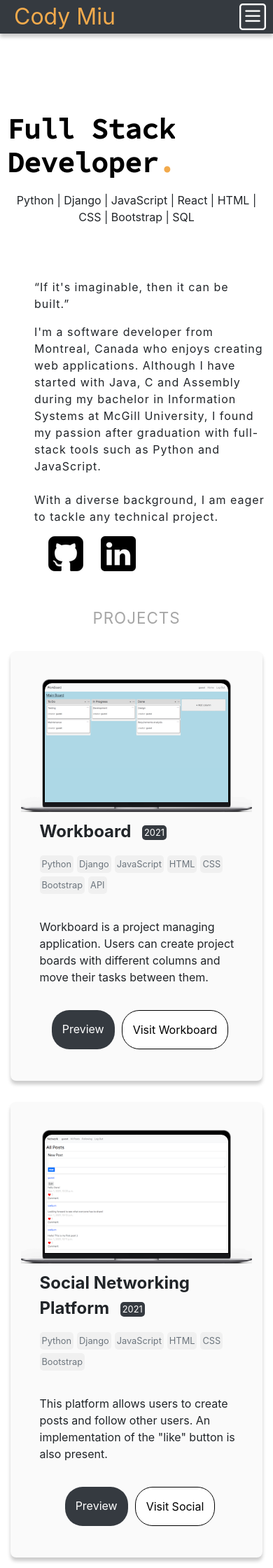
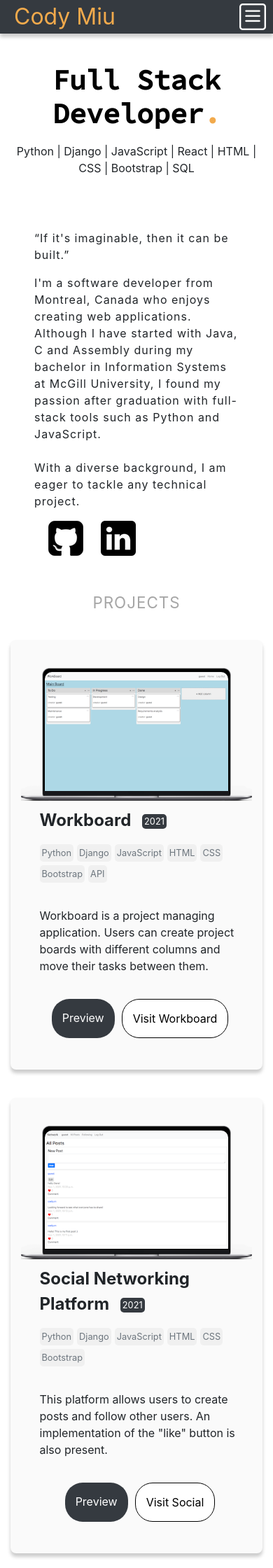
Before and after one commit to Cody06/portfolio-django, a Django app: page / in a window 390 px wide. Shown: the top 2240 px of the page at 70% size. Run offline with Django 3.2, Linux system fonts and the light colour scheme; some libraries are stand-ins or nearby versions.

Commit message:
Restyled landing page

```diff
--- a/landing_page/static/landing_page/css/styles.css
+++ b/landing_page/static/landing_page/css/styles.css
@@ -74,14 +74,14 @@ nav {
 #resume-btn:hover { text-decoration: underline; }
 #resume-btn:focus { outline: none; }	/* Remove outline after pressing button */
 
-#pdf-container {
+#pdf-modal {
 	position: fixed;
 	top: 70px;
 	display: none;
 	z-index: 1;
 }
 
-#pdf-container iframe {
+#pdf-modal iframe {
 	width: 80vw;
 	height: 90vh;
 	margin-left: 10vw;	/* centering the element */
@@ -90,7 +90,7 @@ nav {
 	border: none;
 }
 
-#pdf-container img {
+#pdf-modal img {
 	position: absolute;
 	margin-left: 5px;
 	padding: 3px;
@@ -98,7 +98,7 @@ nav {
 	border-radius: 50%;
 }
 
-#pdf-container img:hover {
+#pdf-modal img:hover {
 	cursor: pointer;
 	animation: rotate90 1s;
 }
@@ -108,6 +108,8 @@ nav {
 
 /*__________________________________________HEADER__________________________________________*/
 header {
+	max-width: 1400px;
+	margin: auto;
 	padding: 10px;
 	min-height: 600px;
 }
@@ -116,7 +118,7 @@ header:hover { cursor: default; } /* prevent mouse from changing when hovering o
 #title-container {
 	margin-top: 150px;
 	display: flex;
-	flex-flow: column;
+	flex-direction: column;
 	align-items: center;
 }
 
@@ -146,10 +148,14 @@ header:hover { cursor: default; } /* prevent mouse from changing when hovering o
 #intro {
 	margin-top: 50px;
 	max-width: 580px;
-	margin-left: 10vw;
 	letter-spacing: 1px;
 }
-#logo-links { margin-left: 10vw; }
+
+/* Intro and logo links mobie responsiveness */
+@media (max-width: 1500px) {
+	#intro { margin: 50px 10vw 0 10vw; }
+	#logo-links { margin-left: 10vw; }
+}
 
 #logo-links a {
 	margin-left: 20px;
@@ -177,6 +183,12 @@ header:hover { cursor: default; } /* prevent mouse from changing when hovering o
 #logo-links img { position: relative; } /* used for up and down movement when hovering over */
 
 /*__________________________________________PROJECTS__________________________________________*/
+#projects {
+	display: flex;						/* display project cards in columns with horizontal centering */
+	flex-direction: column;
+	align-items: center;
+}
+
 #projects > p {
 	text-align: center;
 	font-size: 1.4rem;
@@ -184,7 +196,8 @@ header:hover { cursor: default; } /* prevent mouse from changing when hovering o
 	color: #a6a6a6;
 }
 .project-container {
-	margin: 30px 15px;
+	max-width: 1400px;
+	margin: 20px 15px;
 	padding: 40px 15px;
 	border-radius: 8px;
 	box-shadow: 0 5px 5px #ccc;
@@ -198,7 +211,7 @@ header:hover { cursor: default; } /* prevent mouse from changing when hovering o
 }
 
 .project-container:hover {
-	background: #ebf6f9;   			/* very light blue */
+	box-shadow: 0 10px 10px #ccc;	/* add more shadow when hovering over */
 	transform: scale(1.02);			/* enlarge the element */
 }
 
@@ -315,6 +328,7 @@ footer {
 #contact-info a { color: #a6a6a6; }
 
 /*__________________________________________MOBILE RESPONSIVENESS__________________________________________*/
+/* Desktop mode */
 @media (min-width: 561px) {
 	/*_____________________TYPEWRITER_____________________ (Single line) */
 	#title::before, #title::after { /* pseudo element */
@@ -353,7 +367,7 @@ footer {
 		to { background: transparent; }
 	}
 }
-
+/* Hamburger menu */
 #dropdown {
 	display: none;
 	position: absolute;
@@ -384,8 +398,9 @@ footer {
 	display: flex;
 	flex-direction: column;
 }
-.column-align > * { width: 100% } /* have all items in the same column with the same width */
+.column-align > * { width: 100%; } /* have all items in the same column with the same width */
 
+/* Tablet mode */
 @media (max-width: 1011px) { /* used to adjust project's card */
 	.project-info {
 		width: 90%;
@@ -397,12 +412,18 @@ footer {
 	.project-btns { justify-content: center; }
 }
 
-@media (max-width: 560px) {	/* used to adjust navbar's menu */
-	.navbar-list { display: none; }
+/* Mobile mode */
+@media (max-width: 560px) {
+	.navbar-list { display: none; }	/* Adjust navbar's menu */
 
 	#dropdown { display: block; }
 
-	#projects { margin-top: 40px }
+	#title-container {
+		margin-top: 80px; /* reduce margin-top */
+		text-align: center;
+	}
+
+	#projects { margin-top: 40px; }
 
 	/*_____________________Multi line typewriter_____________________ */
 	.multi-line-type {
@@ -419,10 +440,10 @@ footer {
 	   type calc(var(--num-of-chars) * 200ms) steps(var(--num-of-chars)) forwards;
 	}
 	@keyframes blink {
-	  50% { background-position: 0 -100%, 0 0 }
+	  50% { background-position: 0 -100%, 0 0; }
 	}
 	@keyframes type {
-	  from { background-size: 0 200% }
+	  from { background-size: 0 200%; }
 	}
 }
 
@@ -435,7 +456,7 @@ footer {
 		fade_in var(--fadeInSpeed) var(--typewriterDuration) forwards;
 }
 @keyframes fade_in {
-	to { opacity: 100% }
+	to { opacity: 100%; }
 }
 
 /*_____________________UP DOWN_____________________*/
@@ -445,9 +466,9 @@ footer {
 	animation-fill-mode: forwards;
 }
 @keyframes up_down {
-	0% {top: 0px}
-	50% {top: -5px}
-	100% {top: 0px}
+	0% { top: 0px; }
+	50% { top: -5px; }
+	100% { top: 0px; }
 }
 /*_____________________SLIDE FROM LEFT_____________________*/
 @keyframes slide_left {
@@ -458,7 +479,8 @@ footer {
 	40% { opacity: 100%; }
 	100% {
 		left: 0px;
-		opacity: 100%}
+		opacity: 100%;
+	}
 }
 /*_____________________FADE IN UP_____________________*/
 @keyframes fadeInUp {
@@ -470,7 +492,7 @@ footer {
 /*_____________________TITLE DOT_____________________*/
 @keyframes dot_appear {
 	0% { color: transparent; }
-	99.9% {color: transparent; }
+	99.9% { color: transparent; }
 	100% { color: red; }
 }
 @keyframes dot_drop {
--- a/landing_page/static/landing_page/js/index.js
+++ b/landing_page/static/landing_page/js/index.js
@@ -41,20 +41,20 @@ function show_resume() {
 	document.querySelector('#dropdown-content').style.display = 'none';
 	console.log("Show resume");
 	/* Show resume and blur background */
-	const pdf_container = document.querySelector('#pdf-container');
+	const pdf_modal = document.querySelector('#pdf-modal');
 	const main_container = document.querySelector('#main-container');
-	if (pdf_container.style.display === 'none') {
-		pdf_container.style.display = 'block';
+	if (pdf_modal.style.display === 'none') {
+		pdf_modal.style.display = 'block';
 		main_container.style.filter = 'blur(8px)';
 		console.log('show PDF')
 	}
-	else if (pdf_container.style.display === "") {	// Initially the style of the PDF container is an empty string
-		pdf_container.style.display = 'block'
+	else if (pdf_modal.style.display === "") {	// Initially the style of the PDF container is an empty string
+		pdf_modal.style.display = 'block'
 		main_container.style.filter = 'blur(8px)';
 		console.log('empty string style - show PDF')
 	}
 	else {
-		pdf_container.style.display = 'none';
+		pdf_modal.style.display = 'none';
 		main_container.style.filter = 'blur(0px)';
 		console.log('hide PDF')
 	}
@@ -64,13 +64,13 @@ function show_resume() {
 function close_resume() {
 	window.onclick = function(event) {
 		console.log(event.target)
-		const pdf_container = document.querySelector('#pdf-container');
-		// clicking on the pdf-container doesn't return anything (if true, we clicked outside)
+		const pdf_modal = document.querySelector('#pdf-modal');
+		// clicking on the pdf-modal doesn't return anything (if true, we clicked outside)
 		// clicking on any of the matches is not considered clicking outside the pdf container
 		if ( event.target && !event.target.matches('#resume-btn') && !event.target.matches('#projects-btn')
 			&& !event.target.matches('#mobile-resume-btn') && !event.target.matches('#contact-btn') ) {
-			console.log('Clicked outside pdf-container');
-			document.querySelector('#pdf-container').style.display = 'none';
+			console.log('Clicked outside pdf-modal');
+			document.querySelector('#pdf-modal').style.display = 'none';
 			document.querySelector('#main-container').style.filter = 'blur(0px)';
 		}
 	}
--- a/landing_page/templates/landing_page/index.html
+++ b/landing_page/templates/landing_page/index.html
@@ -37,11 +37,13 @@
 			</div>
 		</nav>
 
-		<div id="pdf-container">
+		<div id="pdf-modal">
 			<iframe src="{% static 'landing_page/Cody_Miu_Developer_Resume.pdf' %}"></iframe>
 			<img src="{% static 'landing_page/logos/close-btn_24.png' %}" width="24" alt="X">
 		</div>
+
 		<section id="main-container">
+
 		<header>
 			<div id="title-container">
 				<h1 id="title"><span class="multi-line-type">Full Stack Developer</span><span id="red-dot">.</span></h1>
```
Also changed, not shown: db.sqlite3.
